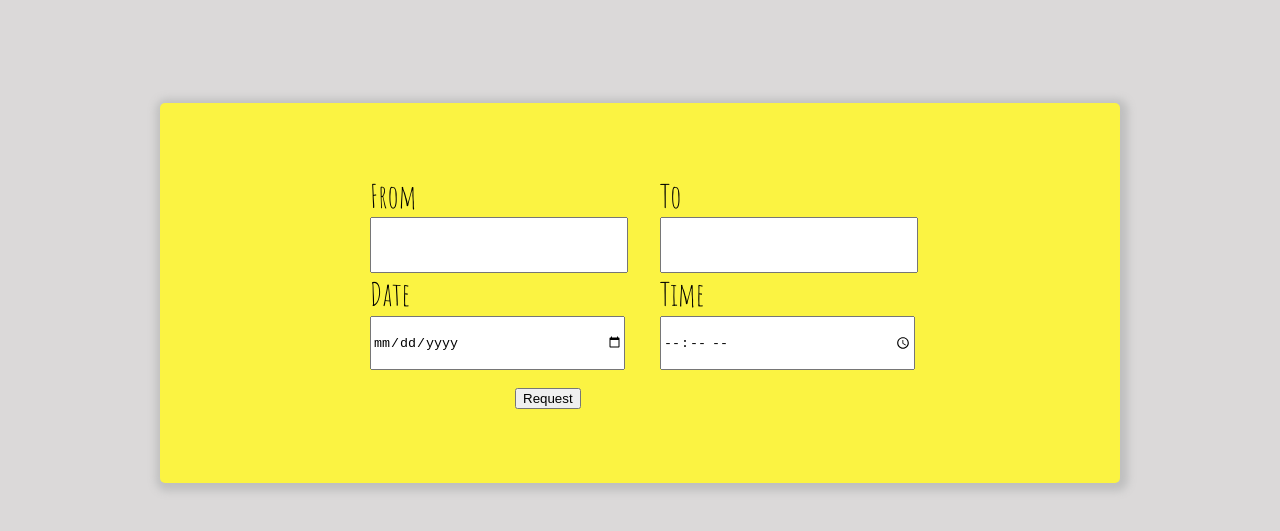
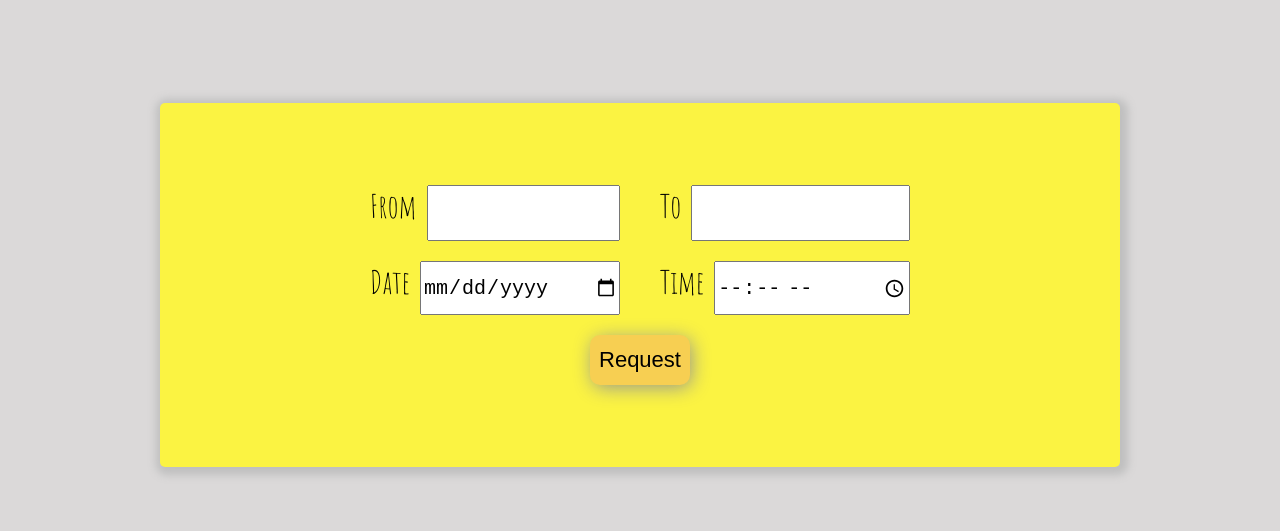
Before and after one commit to NaomiLea/shimmy, a plain HTML site: page index.html in a window 1280 px wide. Shown: the part 105-636 px from the top of the page. Drawn offline with Linux system fonts and the light colour scheme.

Commit message:
adding stuff

```diff
--- a/styles.css
+++ b/styles.css
@@ -53,13 +53,20 @@ header h1 {
 }
 
 .inputs li {
-  margin: 0 20px;
+  margin: 10px 20px;
   width: 250px;
+  display: flex;
+  justify-content: center;
 }
 
 input[type=text], input[type=date], input[type=time] {
   width: 100%;
   height: 50px;
+  font-size: 20px;
+}
+
+.inputs li label {
+  margin-right: 10px;
 }
 
 form {
@@ -78,3 +85,19 @@ ul {
   list-style-type: none;
   max-width: 600px;
 }
+
+.inputs li button {
+  border: none;
+  width: 100px;
+  height: 50px;
+  border-radius: 10px;
+  font-size: 22px;
+  background-color: #F7CF52;
+  -webkit-box-shadow: 2px 3px 19px -1px rgba(148, 148, 148, 1);
+  -moz-box-shadow: 2px 3px 19px -1px rgba(148, 148, 148, 1);
+  box-shadow: 2px 3px 19px -1px rgba(148, 148, 148, 1);
+}
+
+.inputs li button:hover {
+  background-color: #e5b116;
+}
```
